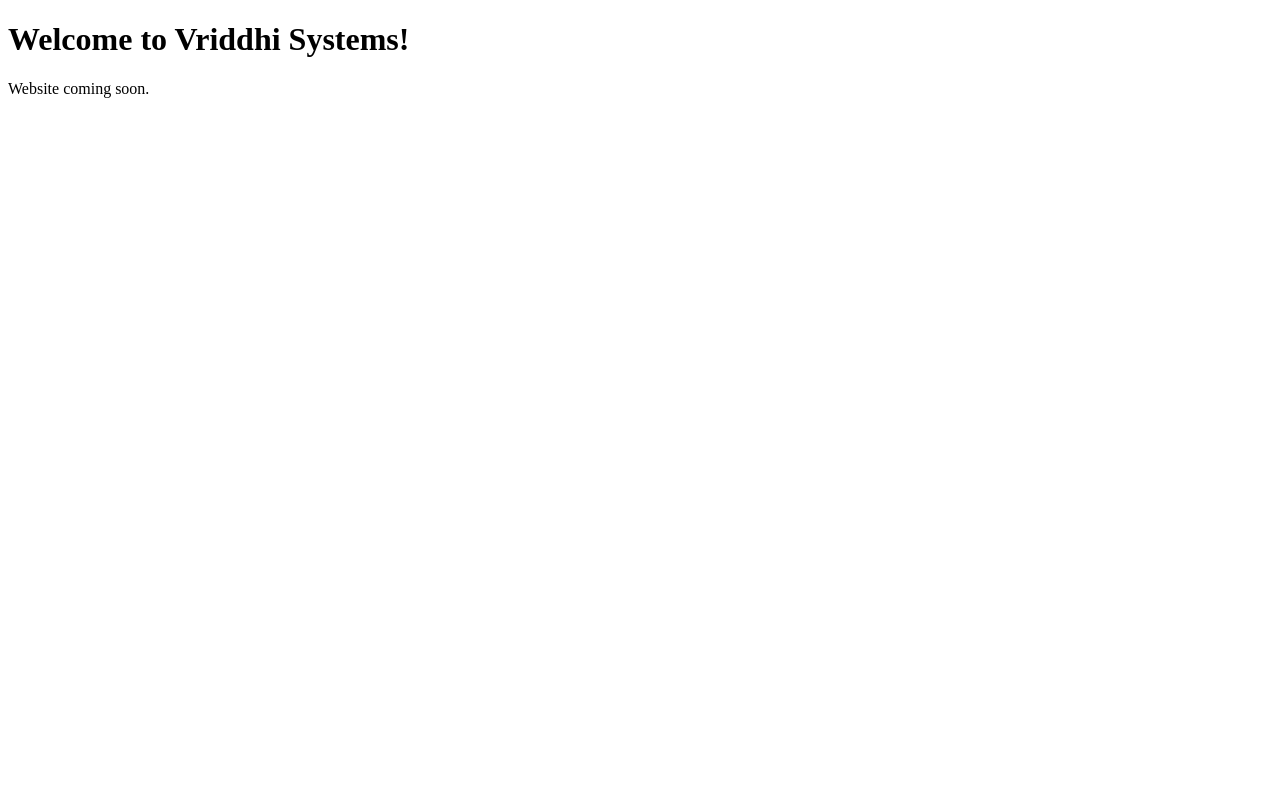
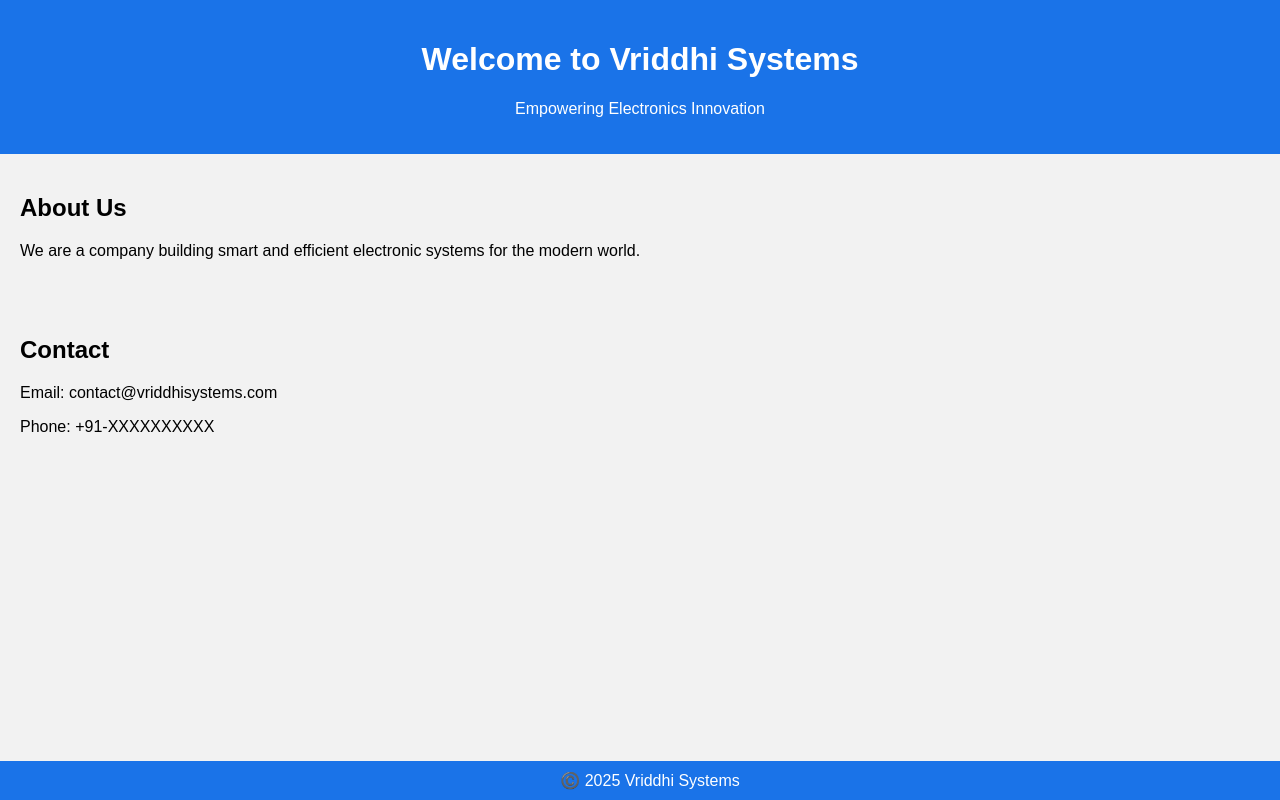
Before and after one commit to Gagan021103/VriddhiSystems-website, a plain HTML site: page index.html in a window 1280 px wide. Drawn offline with Linux system fonts and the light colour scheme.

Commit message:
Update index.html

```diff
--- a/index.html
+++ b/index.html
@@ -2,9 +2,54 @@
 <html>
 <head>
   <title>Vriddhi Systems</title>
+  <meta charset="UTF-8" />
+  <meta name="viewport" content="width=device-width, initial-scale=1.0" />
+  <style>
+    body {
+      font-family: Arial, sans-serif;
+      background-color: #f2f2f2;
+      margin: 0;
+      padding: 0;
+    }
+    header {
+      background-color: #1a73e8;
+      color: white;
+      padding: 20px;
+      text-align: center;
+    }
+    section {
+      padding: 20px;
+    }
+    footer {
+      background-color: #1a73e8;
+      color: white;
+      text-align: center;
+      padding: 10px;
+      position: fixed;
+      bottom: 0;
+      width: 100%;
+    }
+  </style>
 </head>
 <body>
-  <h1>Welcome to Vriddhi Systems!</h1>
-  <p>Website coming soon.</p>
+  <header>
+    <h1>Welcome to Vriddhi Systems</h1>
+    <p>Empowering Electronics Innovation</p>
+  </header>
+
+  <section>
+    <h2>About Us</h2>
+    <p>We are a company building smart and efficient electronic systems for the modern world.</p>
+  </section>
+
+  <section>
+    <h2>Contact</h2>
+    <p>Email: contact@vriddhisystems.com</p>
+    <p>Phone: +91-XXXXXXXXXX</p>
+  </section>
+
+  <footer>
+    ©️ 2025 Vriddhi Systems
+  </footer>
 </body>
 </html>
```
